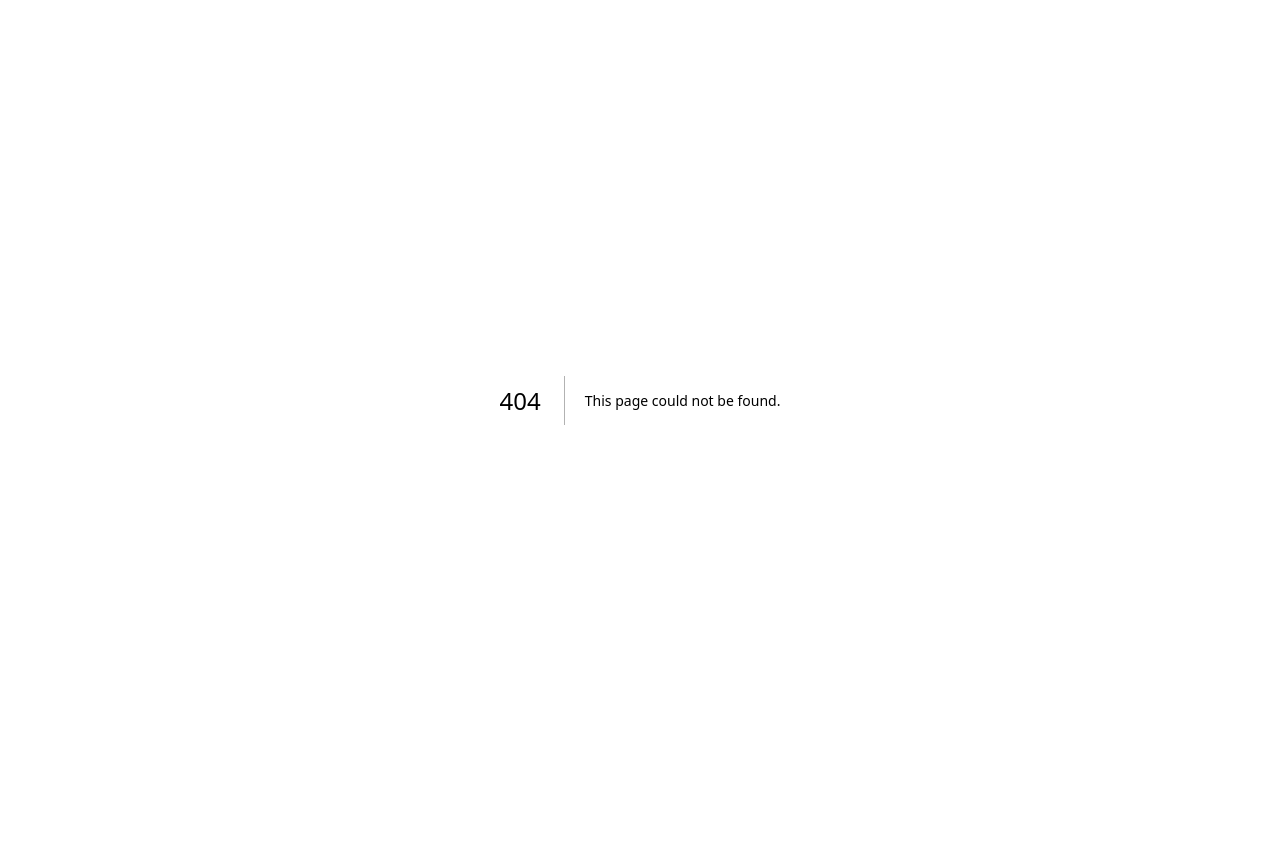
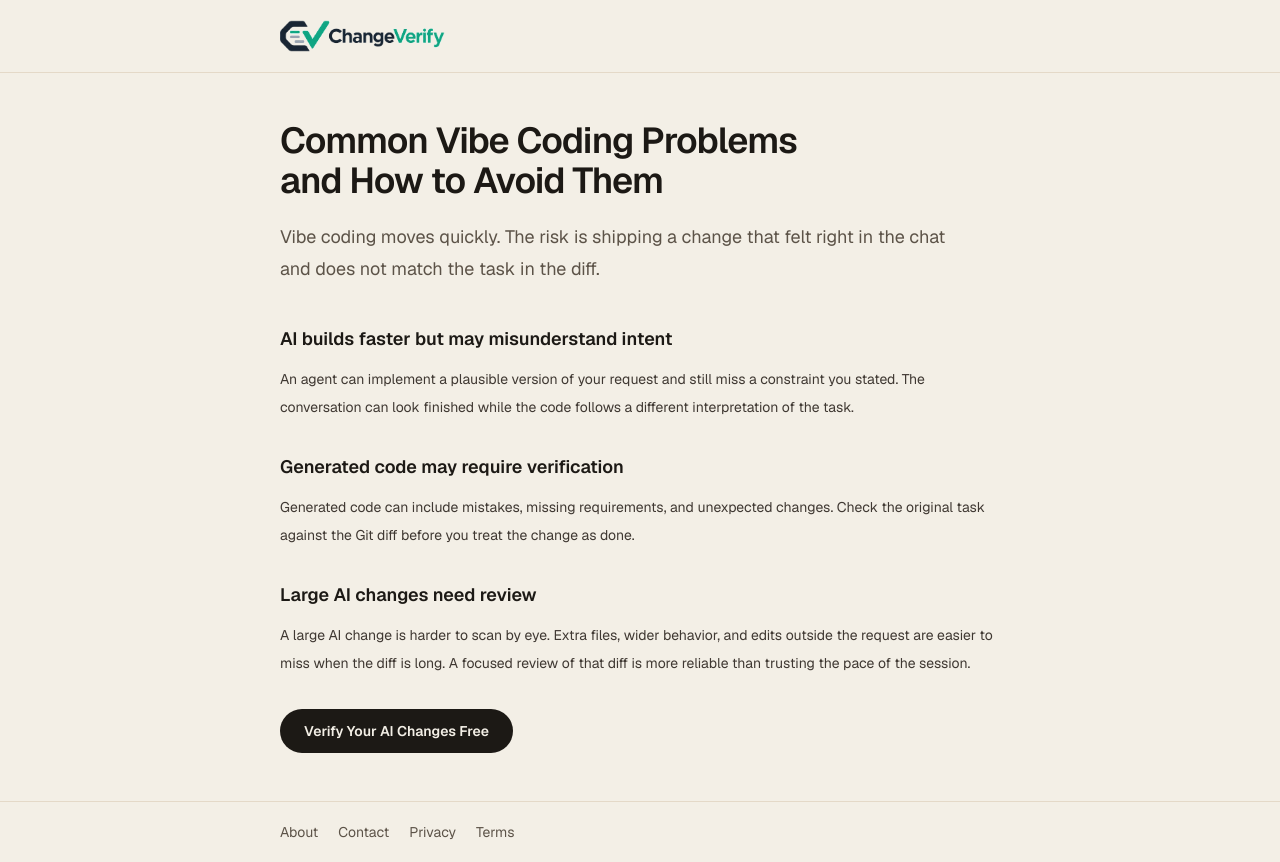
Before and after one commit to Tiger-teng2026/ChangeVerify, a Next.js app: page /vibe-coding-mistakes in a window 1280 px wide. Before the commit this address had no page. Before the commit the page ends 800 px from the top, so only its background shows below. Built offline with nearby package versions, Linux system fonts and the light colour scheme.

Commit message:
Add SEO pages for AI coding verification

```diff
--- a/app/cursor-code-review/page.tsx
+++ b/app/cursor-code-review/page.tsx
@@ -3,51 +3,61 @@ import Link from "next/link";
 import { Shell } from "@/components/shell";
 
 export const metadata: Metadata = {
-  title: "Cursor Code Review - ChangeVerify",
+  title: "How to Review Cursor AI Code Changes Before Shipping",
   description:
-    "Review a Cursor code change against the original instruction. Paste the task and Git diff to find missing requirements, unexpected files, and risky edits.",
+    "Learn how to review Cursor AI code changes before shipping. Find missing requirements, unexpected modifications, and risks from AI coding agents.",
   alternates: {
     canonical: "/cursor-code-review",
   },
   openGraph: {
-    title: "Cursor Code Review",
-    description: "Check whether a Cursor change matches the task you gave it before you ship.",
+    title: "How to Review Cursor AI Code Changes Before Shipping",
+    description:
+      "Learn how to review Cursor AI code changes before shipping. Find missing requirements, unexpected modifications, and risks from AI coding agents.",
   },
 };
 
 export default function CursorCodeReviewPage() {
   return (
     <Shell>
-      <h1 className="text-4xl font-semibold tracking-tight text-balance">Cursor Code Review</h1>
+      <h1 className="text-4xl font-semibold tracking-tight text-balance">
+        How to Review Cursor AI Code Changes Before Shipping
+      </h1>
       <p className="mt-5 max-w-2xl text-lg leading-8 text-[#5c5348]">
-        Paste the instruction you gave Cursor and the Git diff it produced. ChangeVerify checks
-        whether that change appears to match the request.
+        Cursor helps developers write code faster. After AI changes multiple files, you still need
+        confidence before shipping.
       </p>
-      <Link
-        href="/"
-        className="mt-8 inline-flex rounded-full bg-[#1c1915] px-6 py-3 text-sm font-semibold text-[#f3efe6]"
-      >
-        Verify AI Changes
-      </Link>
       <div className="mt-10 space-y-8 text-sm leading-7 text-[#3f3832]">
         <section className="space-y-3">
-          <h2 className="text-lg font-semibold text-[#1c1915]">What to review</h2>
-          <p>Use the diff from the Cursor change, not a summary of what Cursor said it did.</p>
-          <ul className="list-disc space-y-2 pl-5">
-            <li>Requested work that is missing from the diff.</li>
-            <li>Files Cursor changed outside the instruction.</li>
-            <li>Edits that go beyond a copy or UI change into riskier code.</li>
-          </ul>
+          <h2 className="text-lg font-semibold text-[#1c1915]">What Cursor can miss</h2>
+          <p>
+            A Cursor change can leave part of the instruction unfinished, edit files you did not
+            ask it to touch, or expand a small request into a wider diff. Review the Git diff
+            against the original task, not only the summary Cursor wrote.
+          </p>
         </section>
         <section className="space-y-3">
-          <h2 className="text-lg font-semibold text-[#1c1915]">What this is not</h2>
+          <h2 className="text-lg font-semibold text-[#1c1915]">Why AI self-review has limitations</h2>
           <p>
-            This is not an official Cursor product, and it does not connect to your Cursor account
-            or repository. It reviews only the task and diff you paste. The report can miss issues
-            or be wrong, and it does not prove the code is secure or ready to ship.
+            Asking the same agent to review its own change often repeats the assumptions it used
+            while writing the code. That review can confirm the plan it already followed and still
+            miss a requirement that never made it into the diff.
+          </p>
+        </section>
+        <section className="space-y-3">
+          <h2 className="text-lg font-semibold text-[#1c1915]">How ChangeVerify verifies changes</h2>
+          <p>
+            Paste the original Cursor instruction and the Git diff. ChangeVerify checks that pair
+            for missing requirements, unexpected modifications, and risky edits. It does not connect
+            to your Cursor account or repository.
           </p>
         </section>
       </div>
+      <Link
+        href="/#verify"
+        className="mt-8 inline-flex rounded-full bg-[#1c1915] px-6 py-3 text-sm font-semibold text-[#f3efe6]"
+      >
+        Verify Your AI Changes Free
+      </Link>
     </Shell>
   );
 }
--- /dev/null
+++ b/app/how-to-verify-ai-generated-code/page.tsx
@@ -0,0 +1,83 @@
+import type { Metadata } from "next";
+import Link from "next/link";
+import { Shell } from "@/components/shell";
+
+export const metadata: Metadata = {
+  title: "How to Verify AI Generated Code Before Deployment",
+  description:
+    "Learn how to verify AI generated code before deployment. Understand how AI coding agents can miss requirements, make unexpected changes, and how ChangeVerify helps verify code changes.",
+  alternates: {
+    canonical: "/how-to-verify-ai-generated-code",
+  },
+  openGraph: {
+    title: "How to Verify AI Generated Code Before Deployment",
+    description:
+      "Learn how to verify AI generated code before deployment. Understand how AI coding agents can miss requirements, make unexpected changes, and how ChangeVerify helps verify code changes.",
+  },
+};
+
+export default function HowToVerifyAiGeneratedCodePage() {
+  return (
+    <Shell>
+      <h1 className="text-4xl font-semibold tracking-tight text-balance">
+        How to Verify AI Generated Code Before Deployment
+      </h1>
+      <p className="mt-5 max-w-2xl text-lg leading-8 text-[#5c5348]">
+        A fast AI change still needs a check against the task you actually gave. Compare that task
+        with the Git diff before you deploy.
+      </p>
+      <div className="mt-10 space-y-8 text-sm leading-7 text-[#3f3832]">
+        <section className="space-y-3">
+          <h2 className="text-lg font-semibold text-[#1c1915]">
+            AI coding agents are powerful, but verification is different
+          </h2>
+          <p>
+            AI coding agents can build features quickly, but developers still need to verify
+            whether the changes match the original requirements. Speed of implementation is not the
+            same as a check that the diff did what you asked.
+          </p>
+        </section>
+        <section className="space-y-3">
+          <h2 className="text-lg font-semibold text-[#1c1915]">Common problems with AI generated code</h2>
+          <ul className="list-disc space-y-2 pl-5">
+            <li>Missing requirements</li>
+            <li>Unexpected changes</li>
+            <li>Scope creep</li>
+            <li>Regression risks</li>
+          </ul>
+        </section>
+        <section className="space-y-3">
+          <h2 className="text-lg font-semibold text-[#1c1915]">
+            Why reviewing AI code with the same AI may not be enough
+          </h2>
+          <p>
+            The same AI agent that created changes may review them from the same assumptions. A
+            second look that starts from your original task and the Git diff is a different check
+            than asking the author to approve its own work.
+          </p>
+        </section>
+        <section className="space-y-3">
+          <h2 className="text-lg font-semibold text-[#1c1915]">How ChangeVerify works</h2>
+          <p>Paste what you asked for, then paste the diff the agent produced.</p>
+          <div className="max-w-sm space-y-2 rounded-lg border border-[#e4d9c8] bg-[#faf7f1] px-4 py-4 text-[#1c1915]">
+            <p className="font-semibold">Original Task</p>
+            <p className="text-[#6b6258]">+</p>
+            <p className="font-semibold">Git Diff</p>
+            <p className="text-[#6b6258]">↓</p>
+            <p className="font-semibold">AI Change Verification Report</p>
+          </div>
+          <p>
+            ChangeVerify does not access your repository. It reviews only the original task and Git
+            diff you provide.
+          </p>
+        </section>
+      </div>
+      <Link
+        href="/#verify"
+        className="mt-8 inline-flex rounded-full bg-[#1c1915] px-6 py-3 text-sm font-semibold text-[#f3efe6]"
+      >
+        Verify Your AI Changes Free
+      </Link>
+    </Shell>
+  );
+}
--- a/app/sitemap.ts
+++ b/app/sitemap.ts
@@ -28,5 +28,13 @@ export default function sitemap(): MetadataRoute.Sitemap {
       url: `${siteUrl}/ai-generated-code-review`,
       lastModified: new Date(),
     },
+    {
+      url: `${siteUrl}/how-to-verify-ai-generated-code`,
+      lastModified: new Date(),
+    },
+    {
+      url: `${siteUrl}/vibe-coding-mistakes`,
+      lastModified: new Date(),
+    },
   ];
 }
--- /dev/null
+++ b/app/vibe-coding-mistakes/page.tsx
@@ -0,0 +1,64 @@
+import type { Metadata } from "next";
+import Link from "next/link";
+import { Shell } from "@/components/shell";
+
+export const metadata: Metadata = {
+  title: "Common Vibe Coding Problems and How to Avoid Them",
+  description:
+    "Discover common vibe coding problems including AI mistakes, missing requirements, unexpected changes, and how to build more reliable AI-assisted applications.",
+  alternates: {
+    canonical: "/vibe-coding-mistakes",
+  },
+  openGraph: {
+    title: "Common Vibe Coding Problems and How to Avoid Them",
+    description:
+      "Discover common vibe coding problems including AI mistakes, missing requirements, unexpected changes, and how to build more reliable AI-assisted applications.",
+  },
+};
+
+export default function VibeCodingMistakesPage() {
+  return (
+    <Shell>
+      <h1 className="text-4xl font-semibold tracking-tight text-balance">
+        Common Vibe Coding Problems and How to Avoid Them
+      </h1>
+      <p className="mt-5 max-w-2xl text-lg leading-8 text-[#5c5348]">
+        Vibe coding moves quickly. The risk is shipping a change that felt right in the chat and
+        does not match the task in the diff.
+      </p>
+      <div className="mt-10 space-y-8 text-sm leading-7 text-[#3f3832]">
+        <section className="space-y-3">
+          <h2 className="text-lg font-semibold text-[#1c1915]">
+            AI builds faster but may misunderstand intent
+          </h2>
+          <p>
+            An agent can implement a plausible version of your request and still miss a constraint
+            you stated. The conversation can look finished while the code follows a different
+            interpretation of the task.
+          </p>
+        </section>
+        <section className="space-y-3">
+          <h2 className="text-lg font-semibold text-[#1c1915]">Generated code may require verification</h2>
+          <p>
+            Generated code can include mistakes, missing requirements, and unexpected changes. Check
+            the original task against the Git diff before you treat the change as done.
+          </p>
+        </section>
+        <section className="space-y-3">
+          <h2 className="text-lg font-semibold text-[#1c1915]">Large AI changes need review</h2>
+          <p>
+            A large AI change is harder to scan by eye. Extra files, wider behavior, and edits
+            outside the request are easier to miss when the diff is long. A focused review of that
+            diff is more reliable than trusting the pace of the session.
+          </p>
+        </section>
+      </div>
+      <Link
+        href="/#verify"
+        className="mt-8 inline-flex rounded-full bg-[#1c1915] px-6 py-3 text-sm font-semibold text-[#f3efe6]"
+      >
+        Verify Your AI Changes Free
+      </Link>
+    </Shell>
+  );
+}
```
